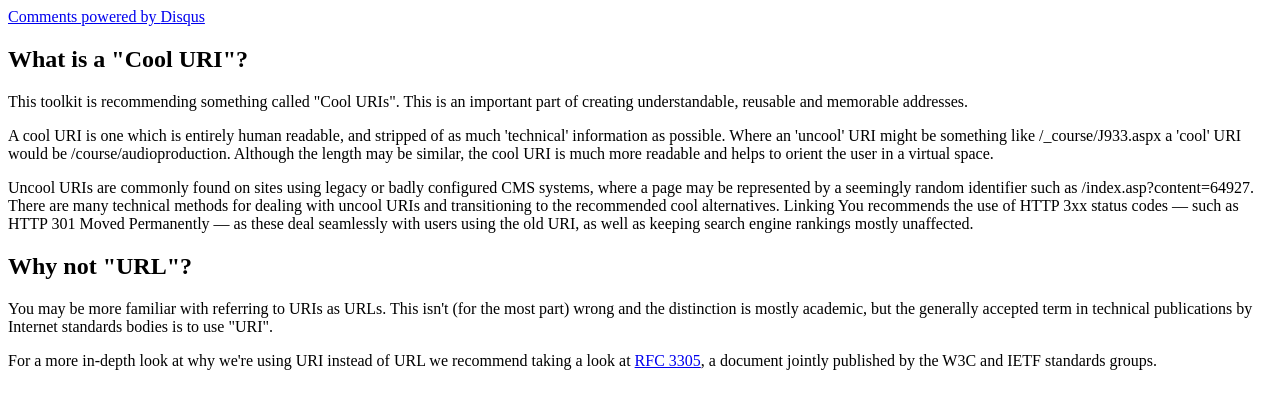
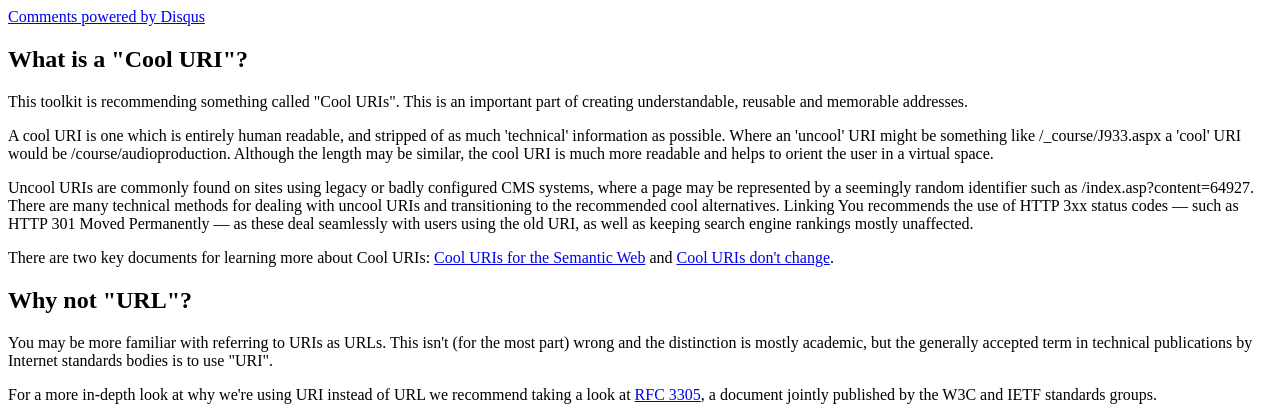
Before and after one commit to DFFlanders/Linking-You, a PHP site: page /101.php in a window 1280 px wide. Shown: the part 528-948 px from the top of the page. Before the commit the page ends 898 px from the top, so only its background shows below. Run offline with PHP 8.4, Linux system fonts and the light colour scheme; some libraries are stand-ins or nearby versions.

Commit message:
Added refs to Cool URIs

```diff
--- a/101.php
+++ b/101.php
@@ -50,6 +50,8 @@
 
 		<p>Uncool URIs are commonly found on sites using legacy or badly configured CMS systems, where a page may be represented by a seemingly random identifier such as <span class="uri">/index.asp?content=64927</span>. There are many technical methods for dealing with uncool URIs and transitioning to the recommended cool alternatives. Linking You recommends the use of HTTP 3xx status codes &mdash; such as HTTP 301 Moved Permanently &mdash; as these deal seamlessly with users using the old URI, as well as keeping search engine rankings mostly unaffected.</p>
 
+		<p>There are two key documents for learning more about Cool URIs: <a href="http://www.w3.org/TR/cooluris/">Cool URIs for the Semantic Web</a> and <a href="http://www.w3.org/Provider/Style/URI">Cool URIs don't change</a>.</p>
+
 	</div>
 
 	<div class="box bg_light">
```
